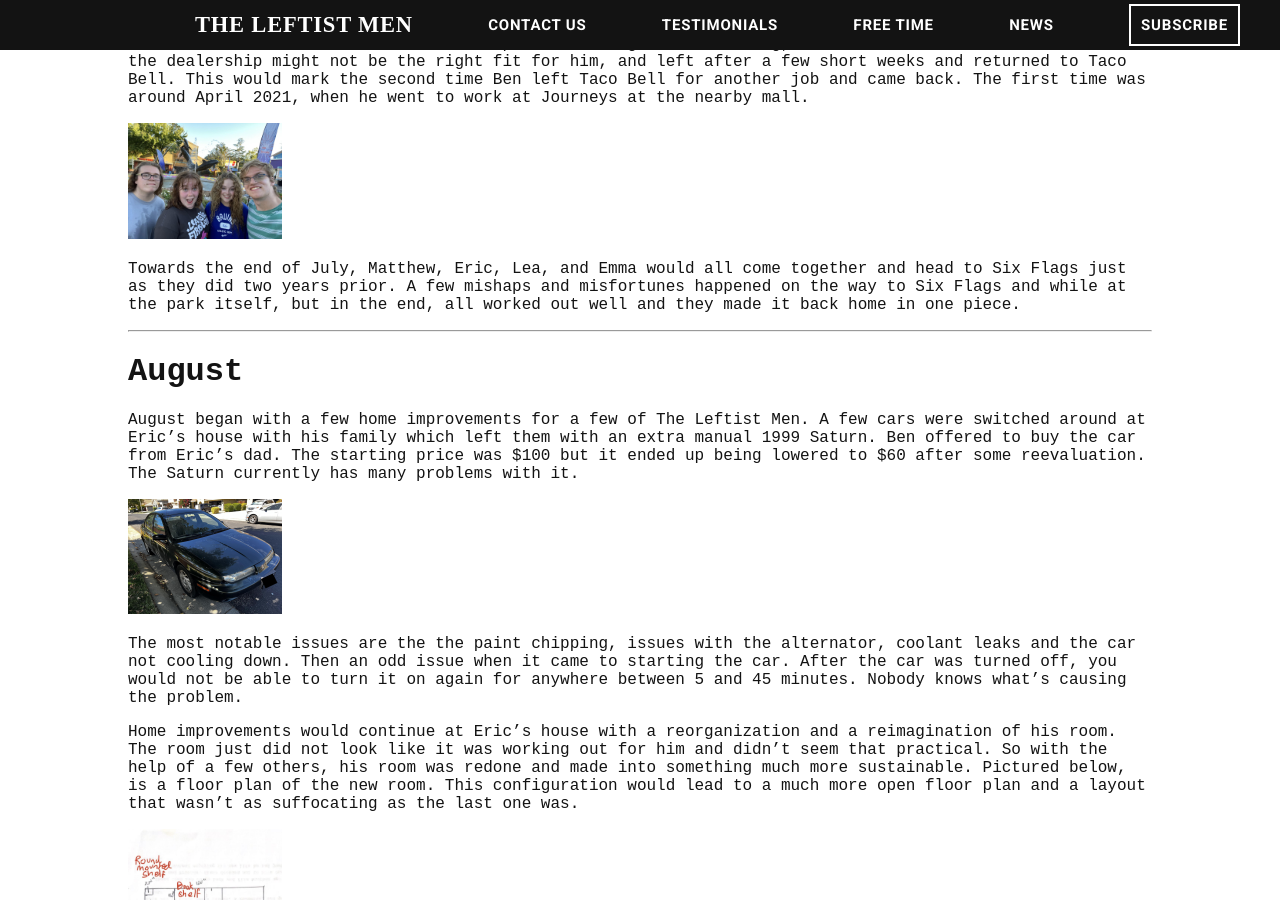
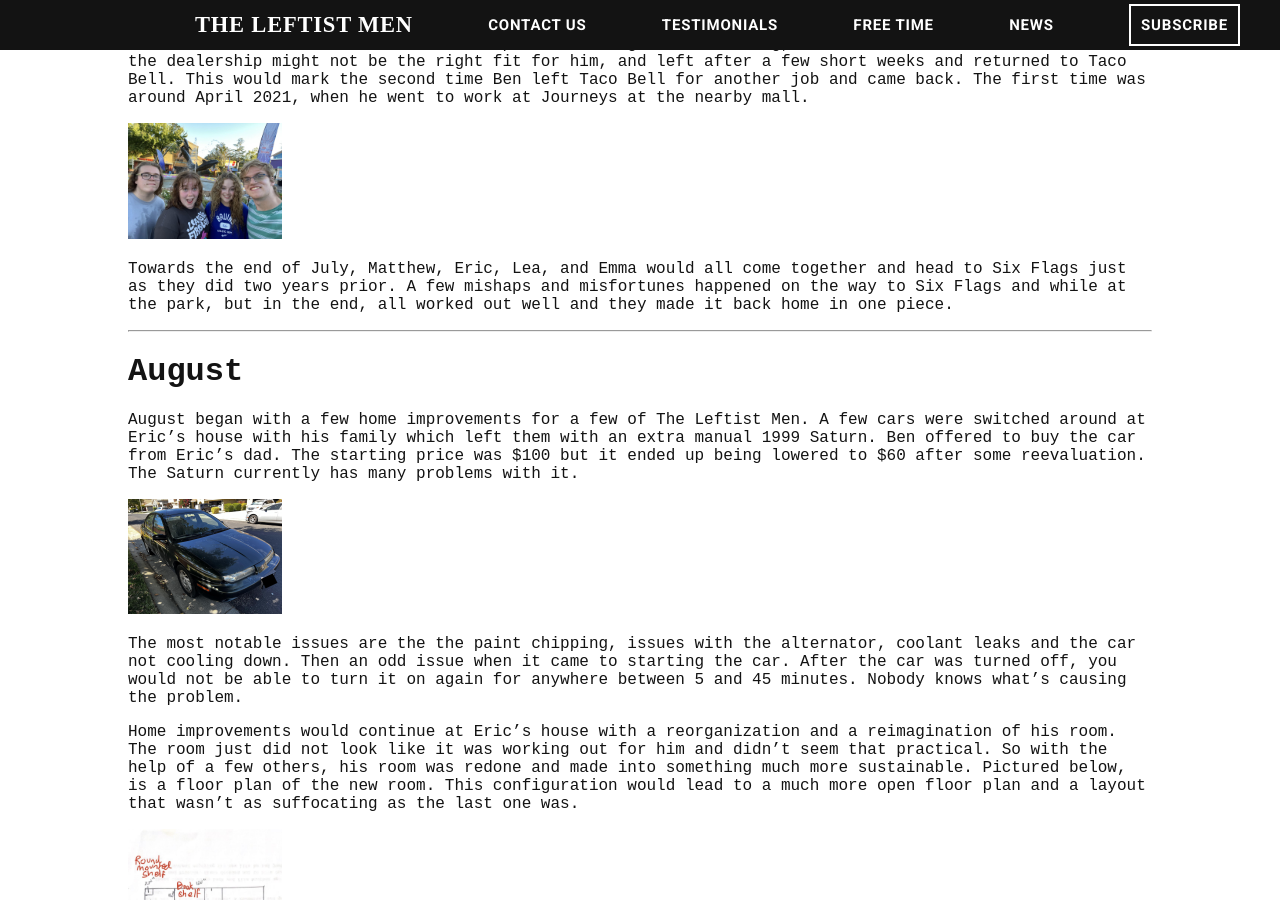
Before and after one commit to BennyHernandez/TheLeftistMen, a Jekyll site: the page built from _posts/2023-10-25-The-Leftist-Men-Summer-Recap.markdown, in a window 1280 px wide and 900 px high, scrolled down 4583 px. Built offline with Jekyll 4.4.1, drawn with Linux system fonts in a browser that asks for light colours.

Commit message:
Fixed article grammar and posted

```diff
--- a/_posts/2023-10-25-The-Leftist-Men-Summer-Recap.markdown
+++ b/_posts/2023-10-25-The-Leftist-Men-Summer-Recap.markdown
@@ -102,7 +101,7 @@ At this point in July, about a month had passed since Ben applied for the dealer
 
 ![Six Flags trip with Emma and Lea](/assets/posts/SixFlags.jpg){:class="article-img-medium"}
 
-Towards the end of July, Matthew, Eric, Lea, and Emma would all come together and head to Six Flags just as they did two years prior. A few mishaps and misfortunes happened on the way to Six Flags and while at the park itself, but in the end, all worked out well and they made it back home in one piece.
+Towards the end of July, Matthew, Eric, Lea, and Emma would all come together and head to Six Flags just as they did two years prior. A few mishaps and misfortunes happened on the way to Six Flags and while at the park, but in the end, all worked out well and they made it back home in one piece.
 
 ---
 
```
Also changed, not shown: other parts of _posts/2023-10-25-The-Leftist-Men-Summer-Recap.markdown (+0 -1 lines).
